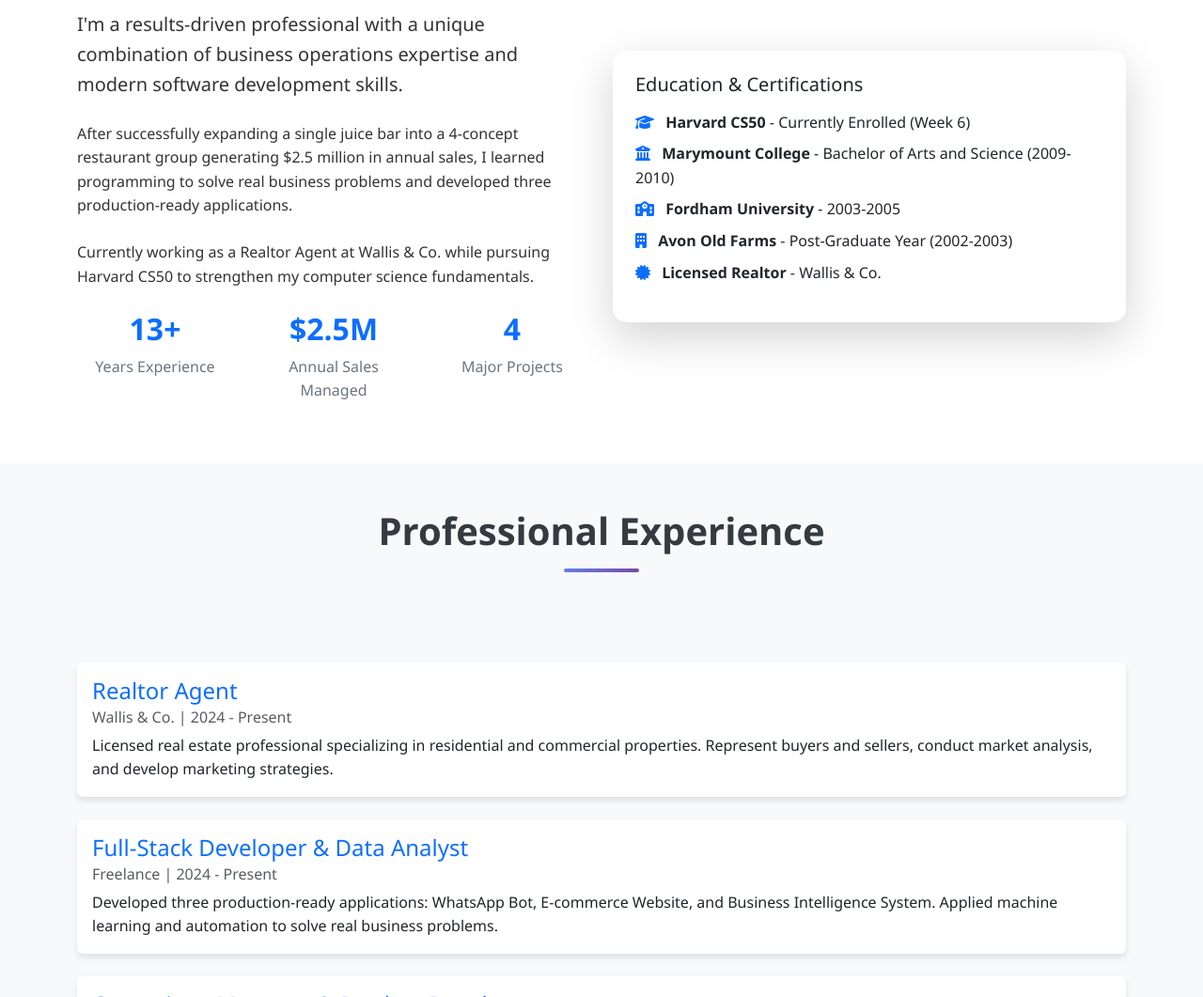
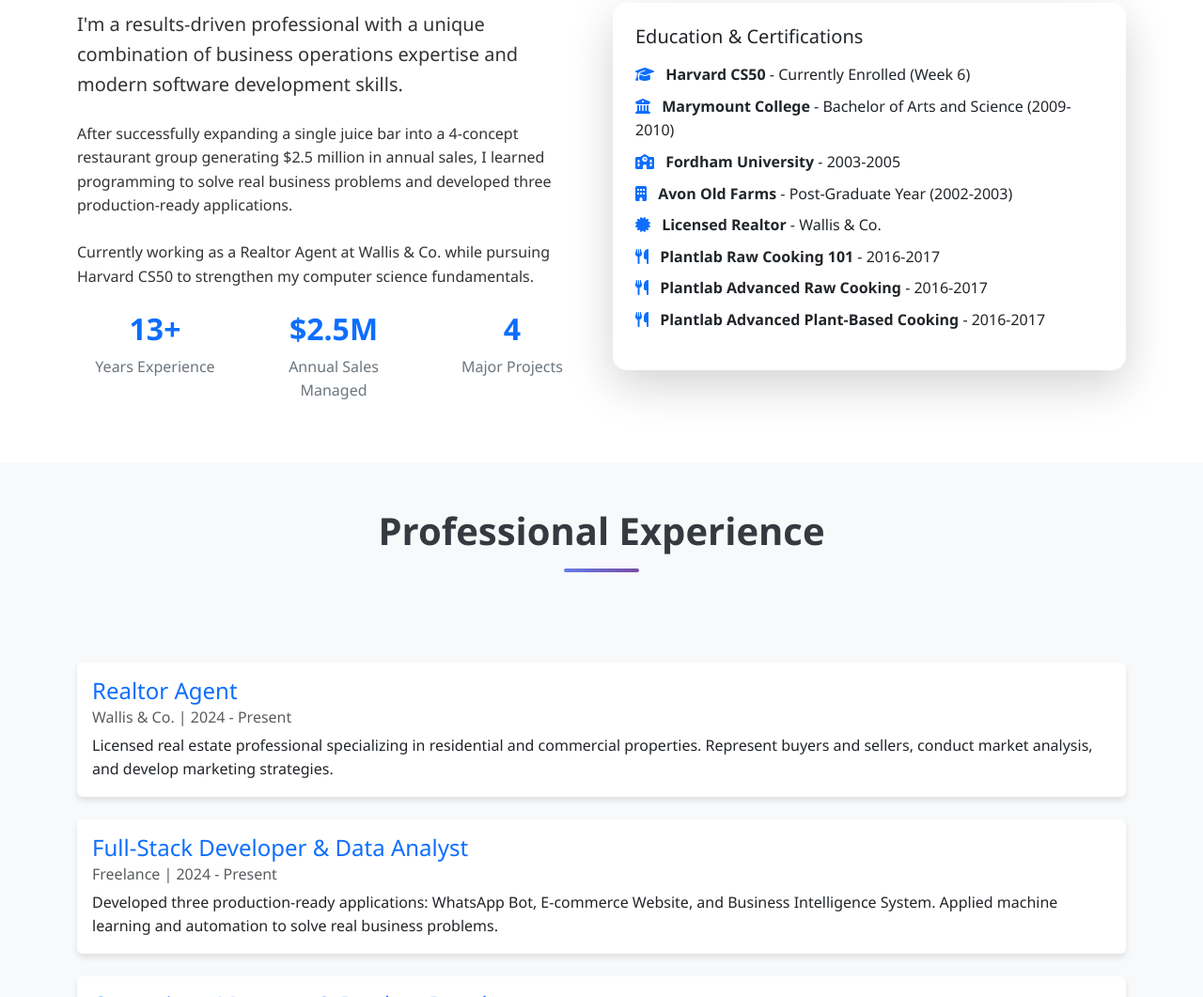
Before and after one commit to kikstaog/Enrique-Portfolio, a plain HTML site: page index.html in a window 1280 px wide. Shown: the part 1160-2221 px from the top of the page at 94% size. Drawn offline with nearby package versions, Linux system fonts and the light colour scheme.

Commit message:
Add Plantlab cooking certifications to education section

```diff
--- a/index.html
+++ b/index.html
@@ -149,6 +149,18 @@
                                     <li class="mb-2">
                                         <i class="fas fa-certificate text-primary me-2"></i>
                                         <strong data-en="Licensed Realtor" data-es="Agente Inmobiliario Licenciado">Licensed Realtor</strong> - Wallis & Co.
+                                    </li>
+                                    <li class="mb-2">
+                                        <i class="fas fa-utensils text-primary me-2"></i>
+                                        <strong>Plantlab Raw Cooking 101</strong> - 2016-2017
+                                    </li>
+                                    <li class="mb-2">
+                                        <i class="fas fa-utensils text-primary me-2"></i>
+                                        <strong>Plantlab Advanced Raw Cooking</strong> - 2016-2017
+                                    </li>
+                                    <li class="mb-2">
+                                        <i class="fas fa-utensils text-primary me-2"></i>
+                                        <strong>Plantlab Advanced Plant-Based Cooking</strong> - 2016-2017
                                     </li>
                                 </ul>
                             </div>
```
